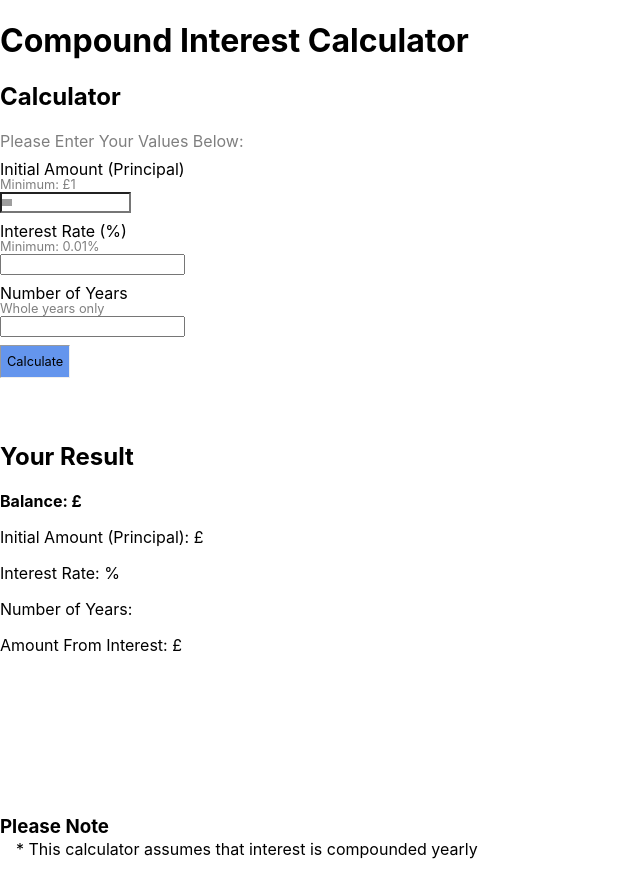
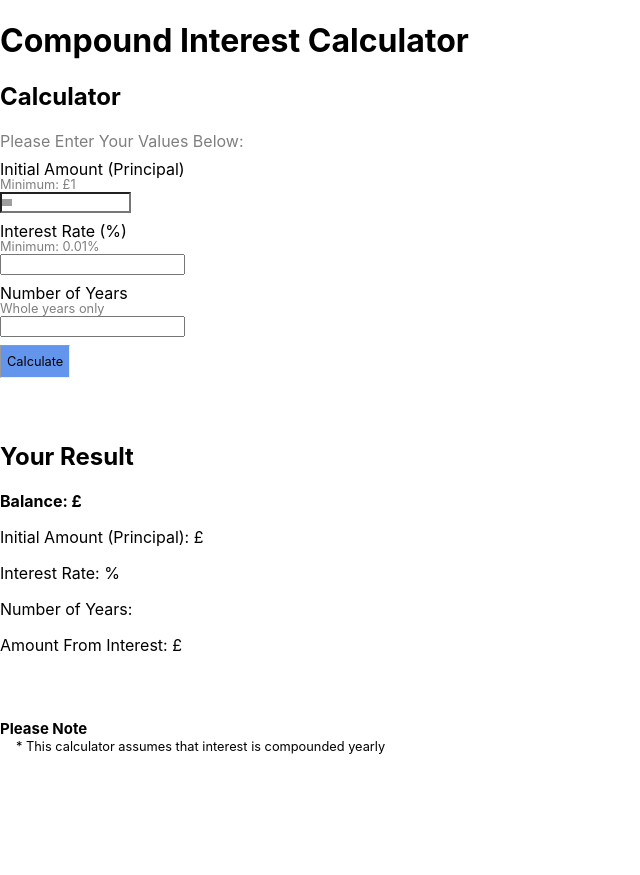
Before and after one commit to upul-d/compound_interest_calculator, a React (Create React App) app: page / in a window 1280 px wide. Shown: the whole page, without its empty margins (0-640 px from the left). After the commit the page ends 800 px from the top, so only its background shows below. Built offline with nearby package versions, Linux system fonts and the light colour scheme; grey boxes are pictures that could not be loaded.

Commit message:
Reduces font size of usage notes (supplementary information)

```diff
--- a/src/App.css
+++ b/src/App.css
@@ -45,8 +45,9 @@
   font-weight: bold;
 }
 
-.usage-notes-container {
-  margin-top: 10rem;
+.usage-notes-wrapper {
+  margin-top: 4rem;
+  font-size: 80%
 }
 
 .usage-notes-header {
--- a/src/components/UsageNotesView.js
+++ b/src/components/UsageNotesView.js
@@ -2,7 +2,7 @@ import React from 'react';
 
 const UsageNotesView = () => {
   return (
-    <div className="usage-notes-container">
+    <div className="usage-notes-wrapper">
       <h3 className="usage-notes-header">Please Note</h3>
       <ul className="usage-notes-list">
         <li>This calculator assumes that interest is compounded yearly</li>
```
